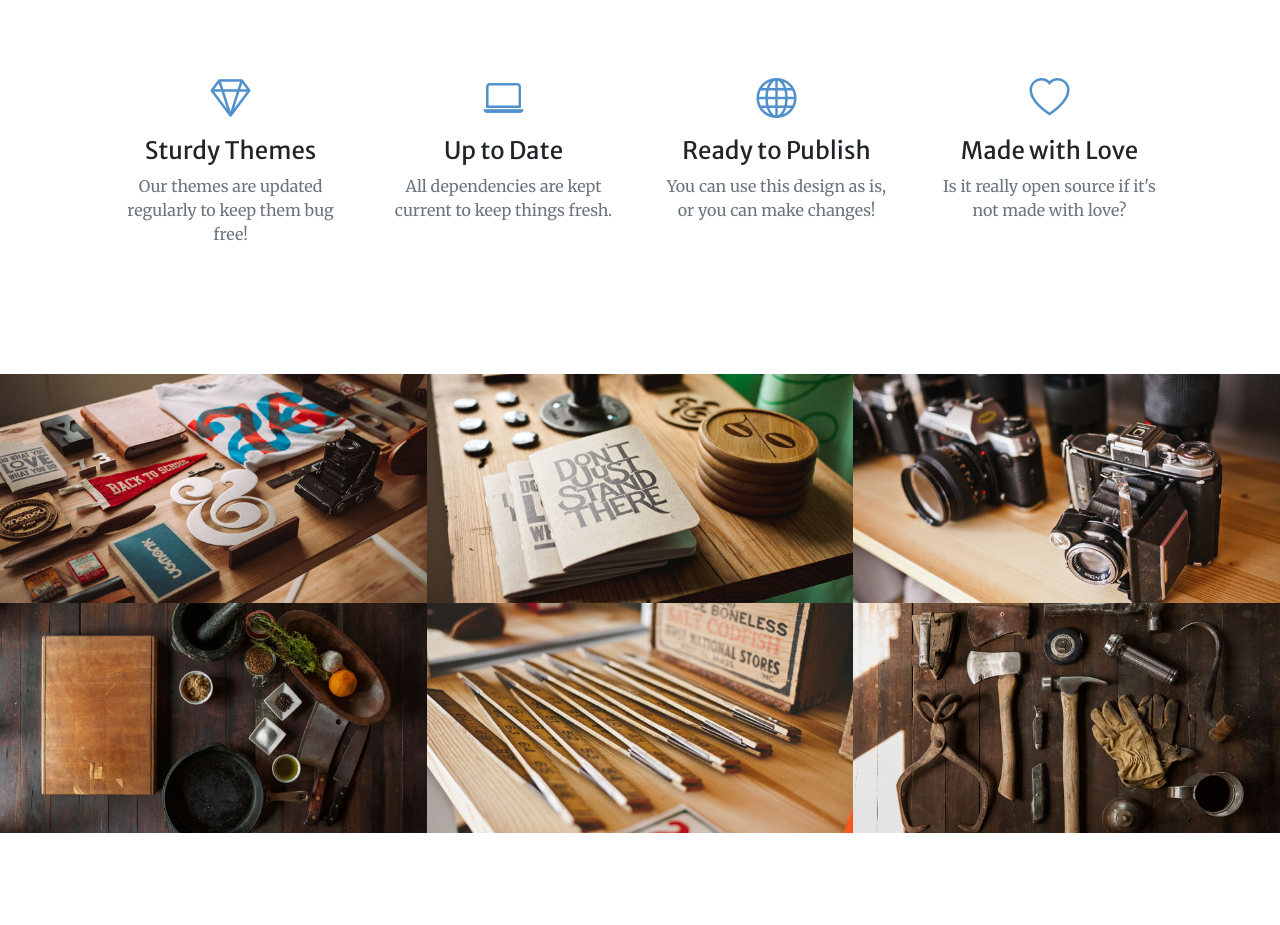
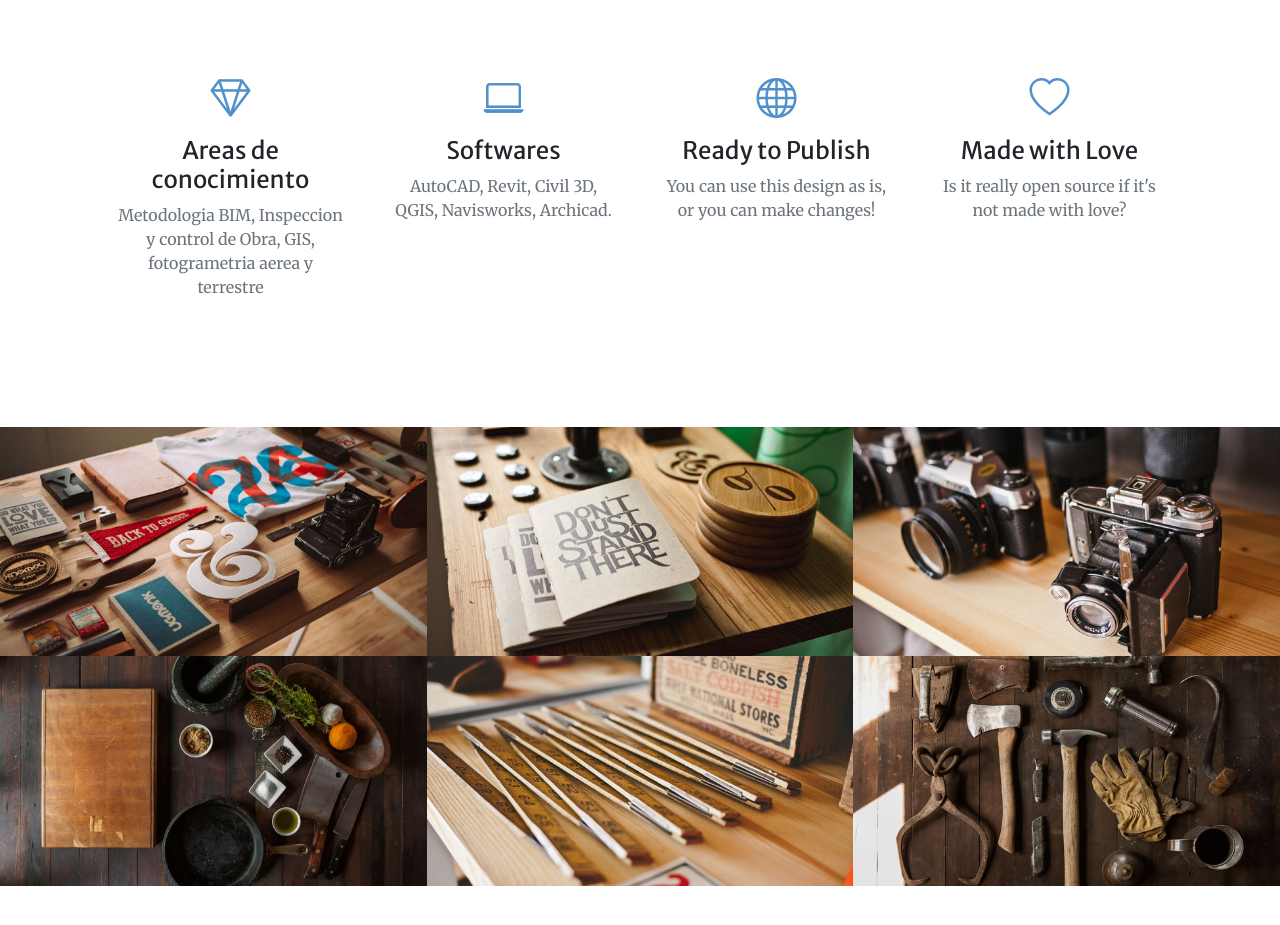
Before and after one commit to dvdfdz/portfolio, a plain HTML site: page index.html in a window 1280 px wide. Shown: the part 1561-2486 px from the top of the page. Drawn offline with nearby package versions, Linux system fonts and the light colour scheme; some packages are replaced by stand-ins of ours; a script that the page names is missing.

Commit message:
Update index.html

```diff
--- a/index.html
+++ b/index.html
@@ -71,15 +71,15 @@
                     <div class="col-lg-3 col-md-6 text-center">
                         <div class="mt-5">
                             <div class="mb-2"><i class="bi-gem fs-1 text-primary"></i></div>
-                            <h3 class="h4 mb-2">Sturdy Themes</h3>
-                            <p class="text-muted mb-0">Our themes are updated regularly to keep them bug free!</p>
+                            <h3 class="h4 mb-2">Areas de conocimiento</h3>
+                            <p class="text-muted mb-0">Metodologia BIM, Inspeccion y control de Obra, GIS, fotogrametria aerea y terrestre</p>
                         </div>
                     </div>
                     <div class="col-lg-3 col-md-6 text-center">
                         <div class="mt-5">
                             <div class="mb-2"><i class="bi-laptop fs-1 text-primary"></i></div>
-                            <h3 class="h4 mb-2">Up to Date</h3>
-                            <p class="text-muted mb-0">All dependencies are kept current to keep things fresh.</p>
+                            <h3 class="h4 mb-2">Softwares</h3>
+                            <p class="text-muted mb-0">AutoCAD, Revit, Civil 3D, QGIS, Navisworks, Archicad.</p>
                         </div>
                     </div>
                     <div class="col-lg-3 col-md-6 text-center">
```
